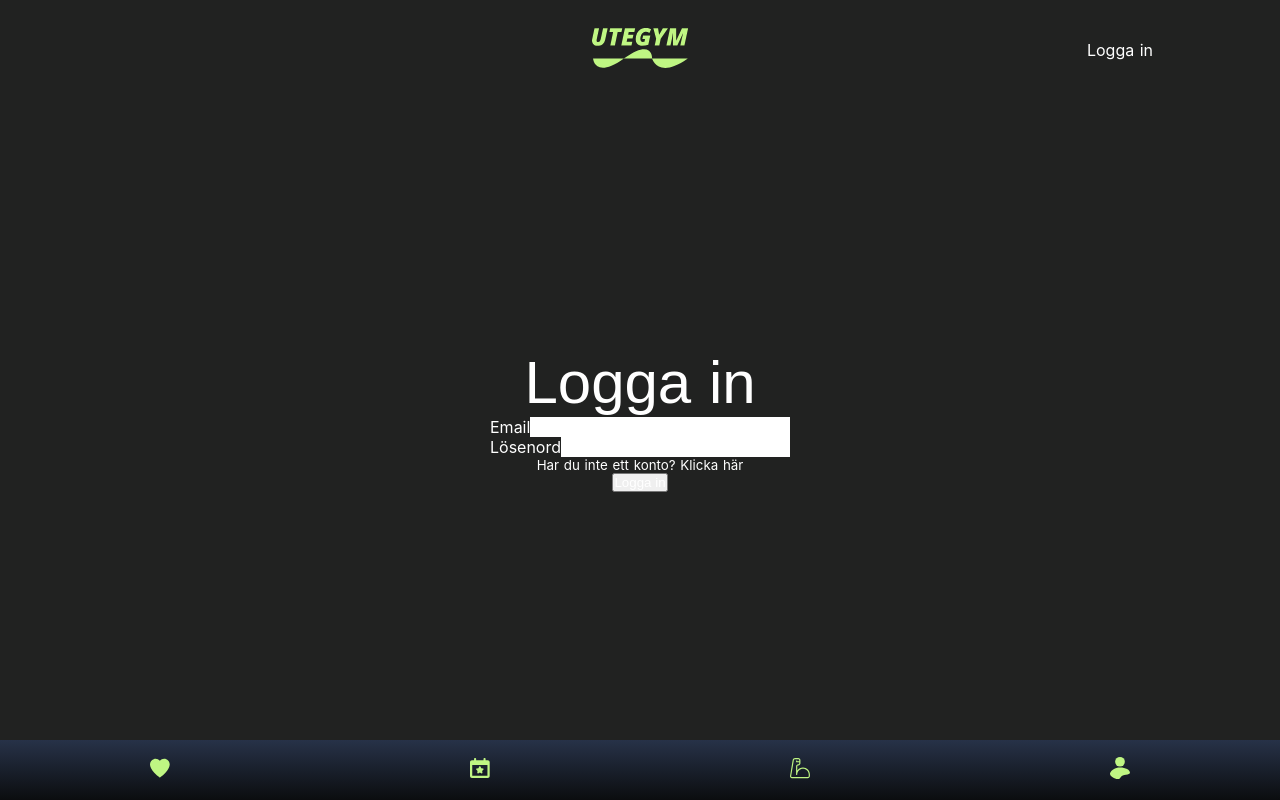
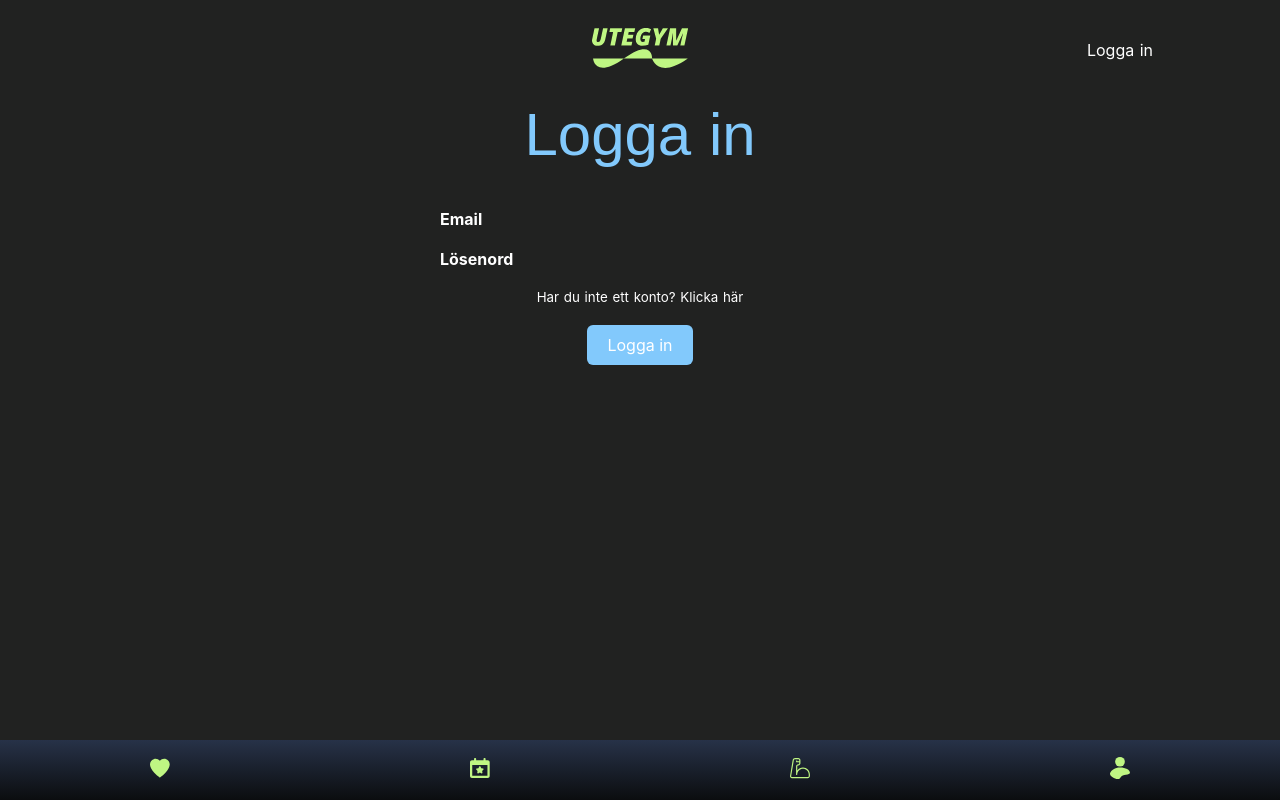
Before and after one commit to victorthevictoriousv/utegym, a Nuxt app: page /login in a window 1280 px wide. Built offline with nearby package versions, Linux system fonts and the light colour scheme; a web font is replaced by a local one.

Commit message:
login styles

```diff
--- a/assets/scss/config.scss
+++ b/assets/scss/config.scss
@@ -5,6 +5,7 @@ $gradient-blue: #273248;
 $grey: #707171;
 $peach: #F9A375;
 $green: #C0DC80;
+$blue: #82C9FC;
 $orange: #FCB146;
 $light-grey: #A9A8A8;
 $black: #000;
--- a/assets/scss/elements.scss
+++ b/assets/scss/elements.scss
@@ -65,3 +65,18 @@ input {
     border: none;
   }
 }
+
+button {
+  padding: 10px 20px;
+  border: none;
+  outline: none;
+  font-family: inherit;
+  font-size: inherit;
+  border-radius: 6px;
+
+  &:active,
+  &:focus {
+    border: none;
+    outline: none;
+  }
+}
--- a/assets/scss/layout.scss
+++ b/assets/scss/layout.scss
@@ -44,13 +44,4 @@
 .section {
   position: relative;
   overflow: hidden;
-
-  &__login {
-    display: flex;
-    flex-direction: column;
-    justify-content: center;
-    align-items: center;
-    height: 100%;
-    width: 100%;
-  }
 }
--- a/pages/login/index.vue
+++ b/pages/login/index.vue
@@ -1,6 +1,6 @@
 <template>
   <section class="section__login section">
-    <h1 class="heading heading--lg">{{ register ? 'Registrera dig' : 'Logga in' }}</h1>
+    <h1 :class="'heading heading--lg ' + (register ? 'peach' : 'blue')">{{ register ? 'Registrera dig' : 'Logga in' }}</h1>
     <form class="login-form" action="/">
       <div class="login-form__input">
         <label for="email">Email</label>
@@ -10,8 +10,8 @@
         <label for="password">Lösenord</label>
         <input type="password" name="password">
       </div>
-      <small>Har du inte ett konto? Klicka <a @click="register = !register" href="#">här</a></small>
-      <button>{{ register ? 'Registrera mig' : 'Logga in' }}</button>
+      <small>{{ (register ? 'Har du redan ett konto? ' : 'Har du inte ett konto? ') + 'Klicka ' }}<a @click="register = !register" href="#">här</a></small>
+      <button :class="'login-form__button ' + (register ? 'peach--bg' : 'blue--bg')">{{ register ? 'Registrera mig' : 'Logga in' }}</button>
     </form>
   </section>
 </template>
@@ -28,16 +28,67 @@ export default {
 
 
 <style lang="scss" scoped>
+@import '@/assets/scss/config.scss';
+
+.section__login {
+  display: flex;
+  flex-direction: column;
+  align-items: center;
+  height: 100%;
+  width: 100%;
+
+  h1 {
+    margin-bottom: 40px;
+  }
+}
+
+.blue {
+  color: $blue;
+
+  &--bg {
+    background-color: $blue;
+  }
+}
+
+.peach {
+  color: $peach;
+
+  &--bg {
+    background-color: $peach;
+  }
+}
+
 .login-form {
   display: flex;
   flex-direction: column;
   align-items: center;
-    width: 300px;
+  width: 90%;
+  max-width: 400px;
+
+  > :not(:last-child) {
+    margin-bottom: 20px;
+  }
 
   &__input {
     display: flex;
     justify-content: space-between;
+    align-items: center;
     width: 100%;
+
+    label {
+      width: 150px;
+      font-weight: 700;
+    }
+
+    input {
+      background-color: transparent;
+      color: $white;
+      font-size: inherit;
+    }
+  }
+
+  &__button {
+    padding: 10px 20px;
   }
 }
 </style>
```
Lines whose indentation alone changed are shown as unchanged.
